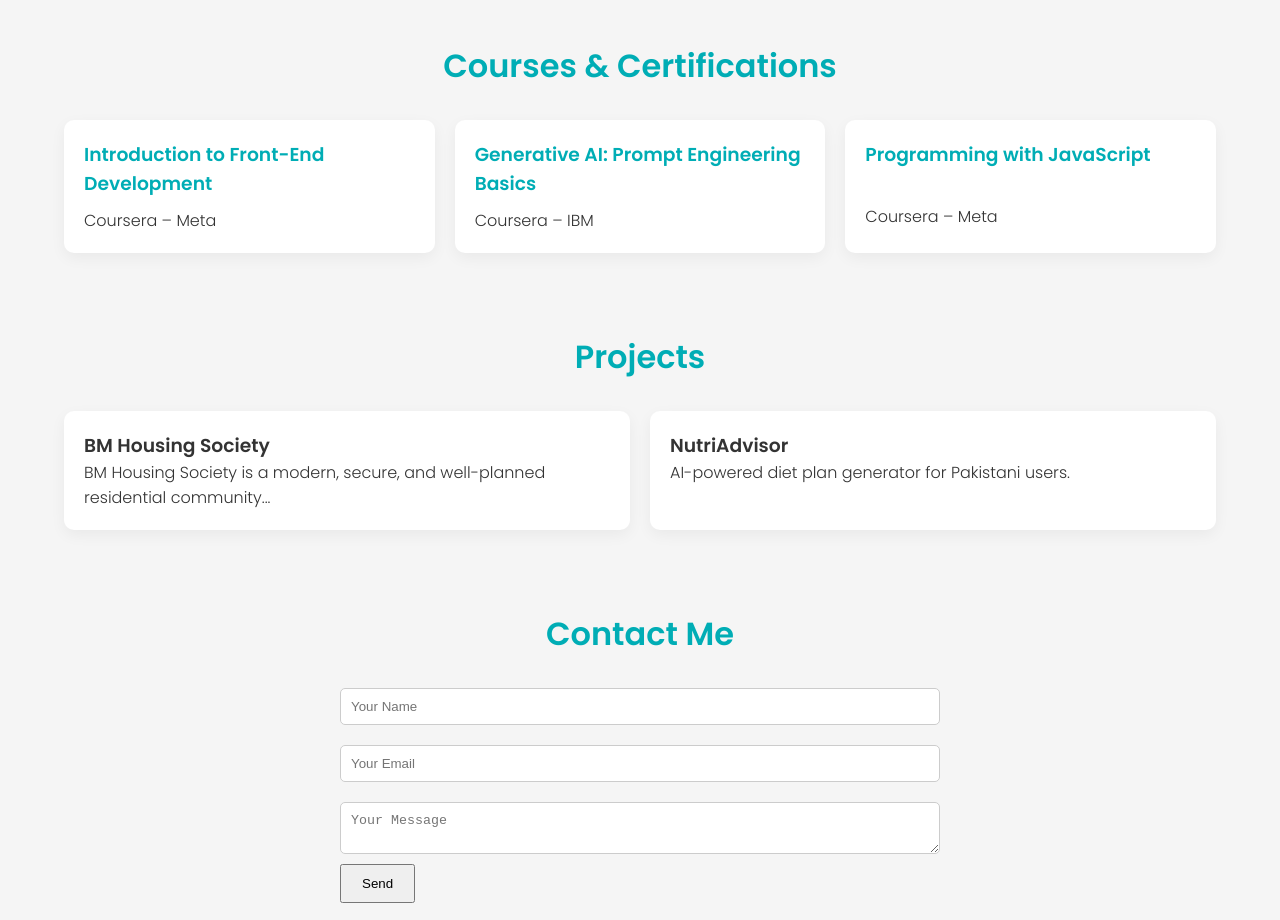
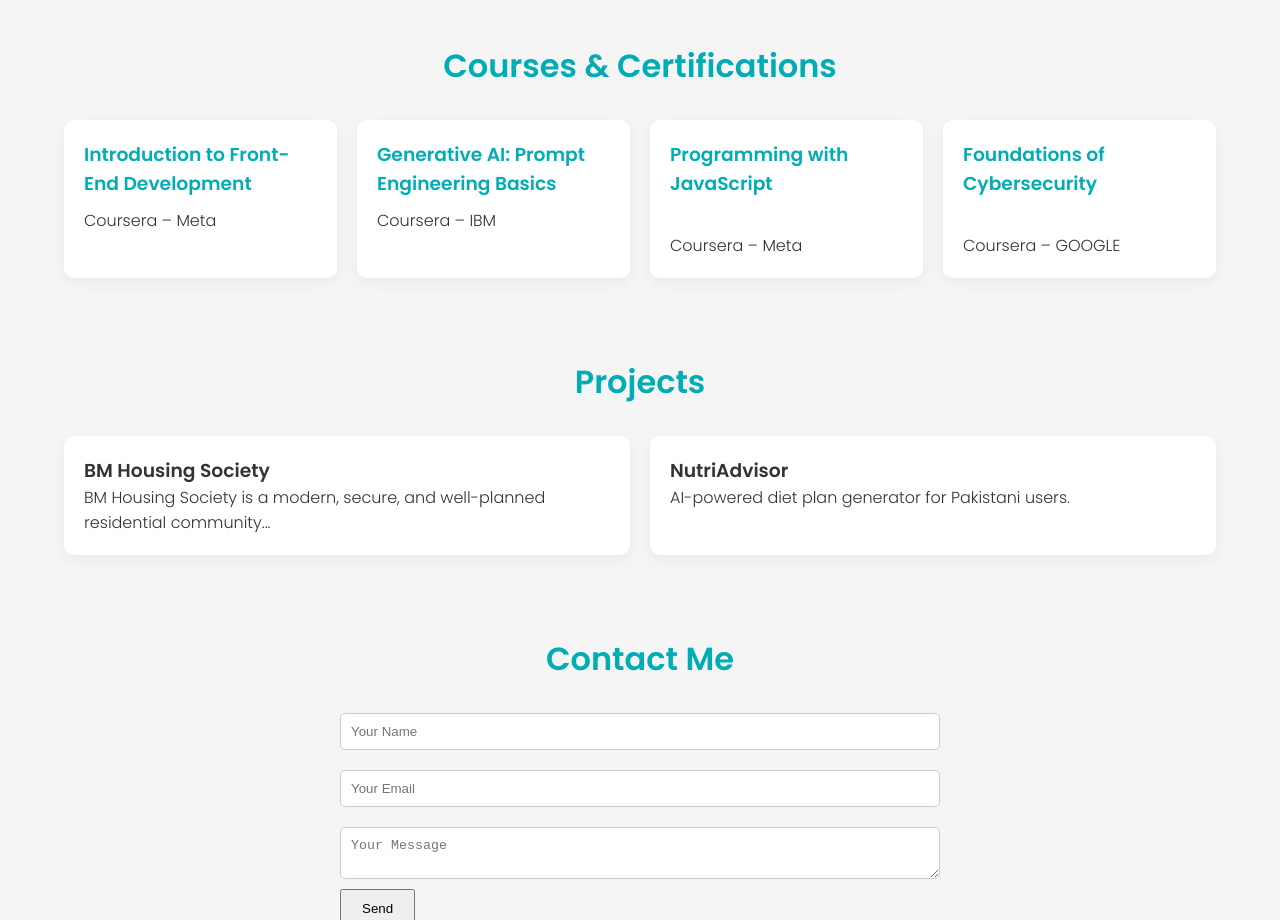
Before and after one commit to DevBali05/M-Bilal-Portfolio-, a plain HTML site: page index.html in a window 1280 px wide. Shown: the part 1000-1920 px from the top of the page. Drawn offline with Linux system fonts and the light colour scheme.

Commit message:
index.html

```diff
--- a/index.html
+++ b/index.html
@@ -82,6 +82,11 @@
           <br>
           <p>Coursera – Meta</p>
         </div>
+          <div class="course">
+          <h3>Foundations of Cybersecurity</h3>
+          <br>
+          <p>Coursera – GOOGLE</p>
+        </div>
       </div>
     </div>
   </section>
```
